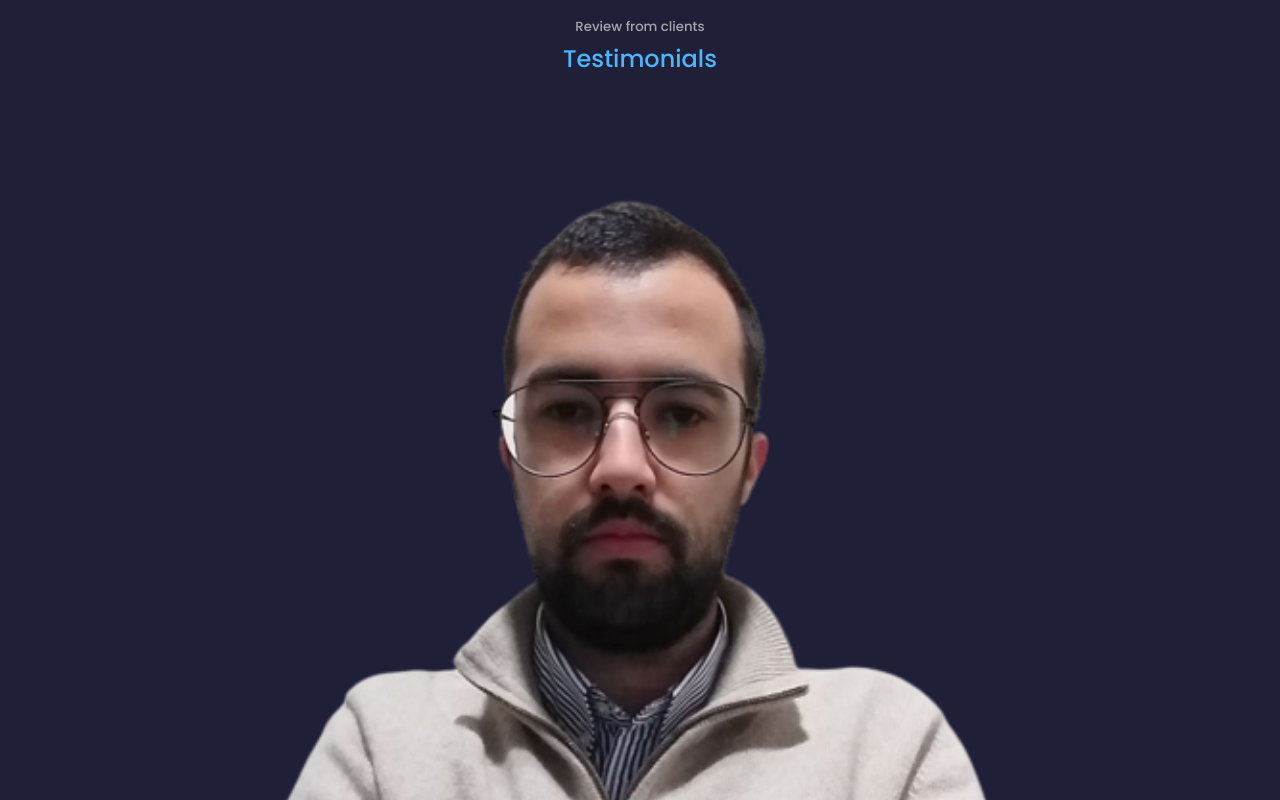
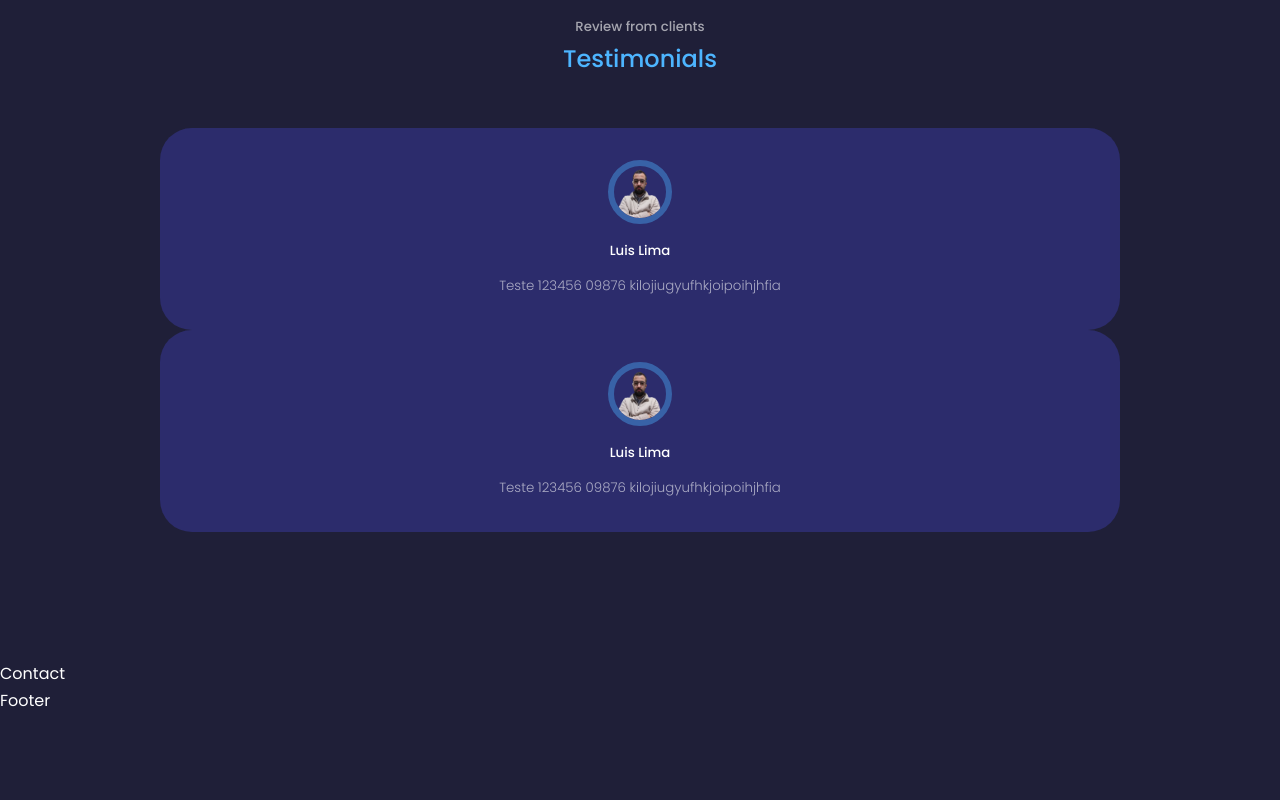
Before and after one commit to luislimaUM/my-portfolio, a React (Create React App) app: page / in a window 1280 px wide. Shown: the part 3620-4420 px from the top of the page. After the commit the page ends 4334 px from the top, so only its background shows below. Built offline with nearby package versions, Linux system fonts and the light colour scheme.

Commit message:
add testimonials css

```diff
--- a/src/components/testimonials/Testimonials.jsx
+++ b/src/components/testimonials/Testimonials.jsx
@@ -12,11 +12,20 @@ const Testimonials = () => {
         <article className='testimonial'>
           <div className='client__avatar'>
             <img src={ME} alt="Avatar One"></img>
-            <h5>Luis Lima</h5>
-            <small className='client__review'>
-              Teste 123456 09876 kilojiugyufhkjoipoihjhfia
-            </small>
           </div>
+          <h5>Luis Lima</h5>
+          <small className='client__review'>
+            Teste 123456 09876 kilojiugyufhkjoipoihjhfia
+          </small>
+        </article>
+        <article className='testimonial'>
+          <div className='client__avatar'>
+            <img src={ME} alt="Avatar One"></img>
+          </div>
+          <h5>Luis Lima</h5>
+          <small className='client__review'>
+            Teste 123456 09876 kilojiugyufhkjoipoihjhfia
+          </small>
         </article>
       </div>
     </section>
--- a/src/components/testimonials/testimonials.css
+++ b/src/components/testimonials/testimonials.css
@@ -0,0 +1,28 @@
+.container .testimonials__container{
+    width: 40%;
+}
+
+.client__avatar {
+    width: 4rem;
+    aspect-ratio: 1/1;
+    overflow: hidden;
+    border-radius: 50%;
+    margin: 0 auto 1rem;
+    border: 0.4rem solid var(--color-primary-variant);
+}
+
+.testimonial{
+    background: var(--color-bg-variant);
+    text-align: center;
+    padding: 2rem;
+    border-radius: 2rem;
+    user-select: none;
+}
+
+.client__review {
+    color: var(--color-light);
+    font-weight: 300;
+    display: block;
+    width: 80%;
+    margin: 0.8rem auto 0;
+}
```
